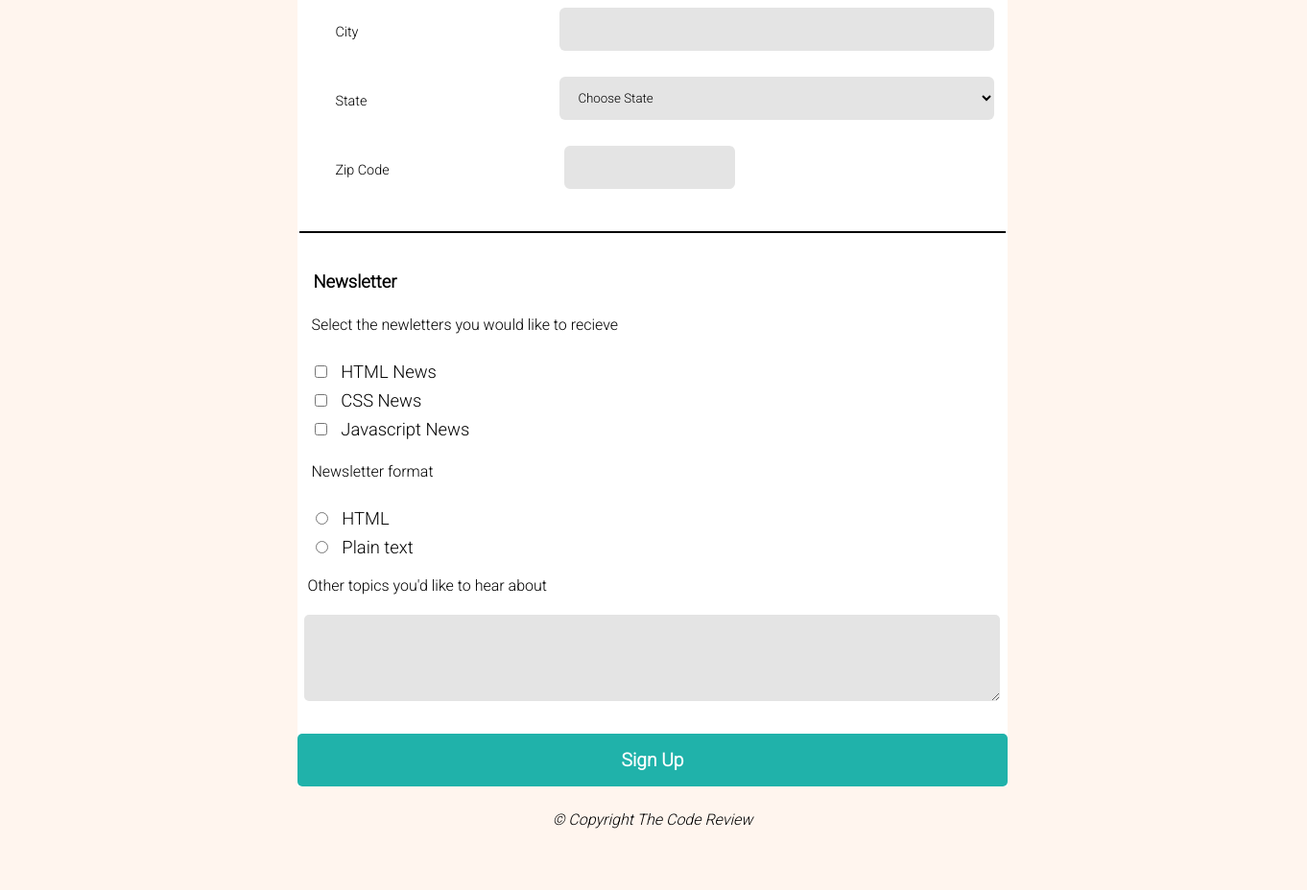
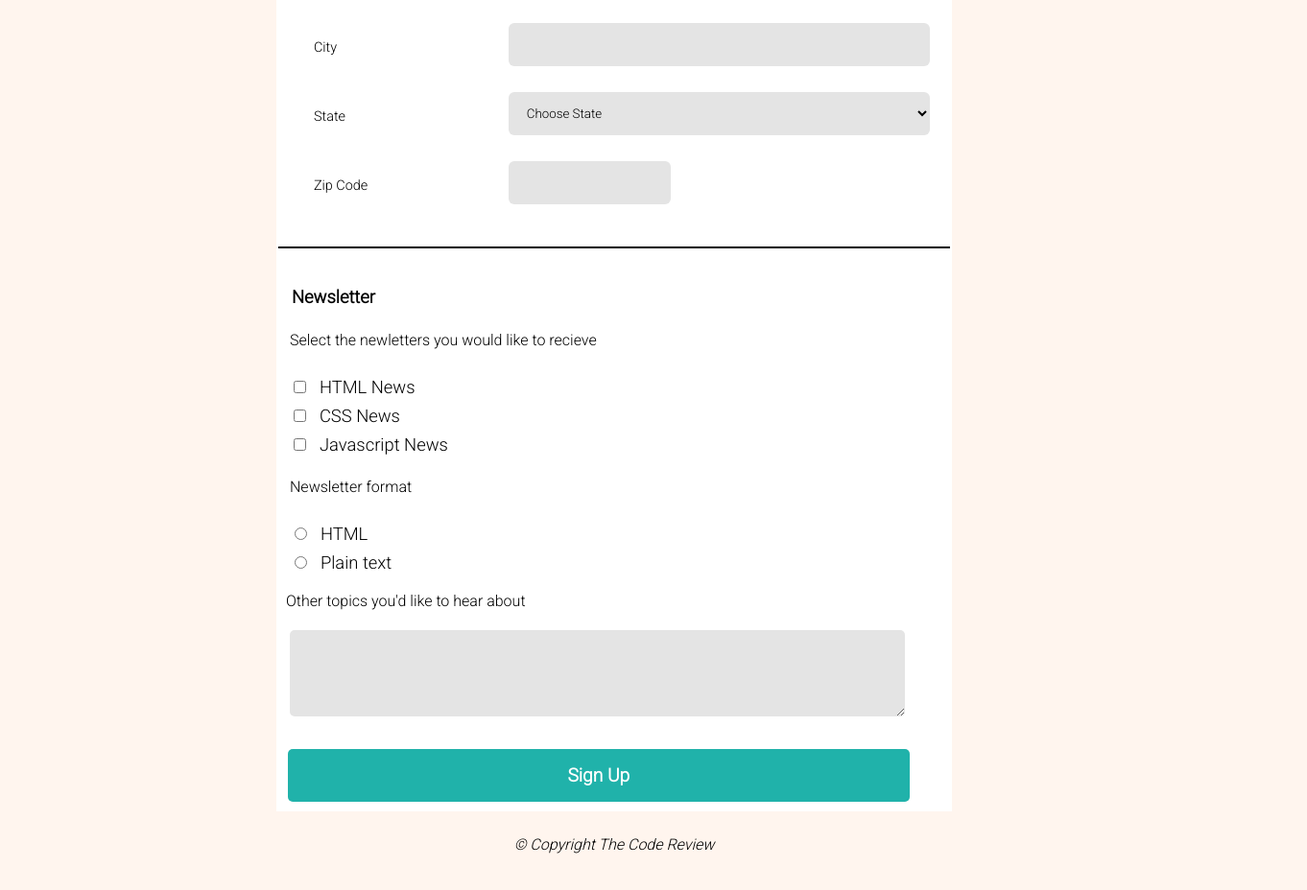
Before and after one commit to datse19/project-3, a plain HTML site: page index.html in a window 1280 px wide. Shown: the part 582-1510 px from the top of the page at 96% size, 1362 px wide, since content can reach past the window. Drawn offline with Linux system fonts and the light colour scheme.

Commit message:
final edit
.section-1 label, margin-right to 0 did the trick with the #zip input field stick out.

```diff
--- a/css/style.css
+++ b/css/style.css
@@ -7,20 +7,23 @@ header, nav {
     text-align: center;
 }
 
-nav {
+.nav {
     font-size: 1.6rem;
     background-color: blueviolet;
     color: white;
     text-transform: uppercase;
     padding: 28px;
-    margin: -10px;
-
+    position: sticky;
+    top: 0;
 }
 
 body {
-    width: 105%;
+    width: 100%;
     display: block;
     background-color: seashell;
+    margin-top: 0;
+    margin-left: 0;
+
 }
 
 h1 {
@@ -129,16 +132,17 @@ fieldset {
 }
 
 textarea {
-    margin: 15px 7px;
+    margin: 15px 14px;
     background-color: rgb(228, 228, 228);
     border: none;
+    border-radius: 5px;
 
 }
 
 
 .button{
     background-color:lightseagreen;
-    width: 100%;
+    width: 92%;
     height: 55px;
     color:white;
     font-size: 1.2rem;
@@ -146,6 +150,7 @@ textarea {
     border-radius: 5px;
     border: none;
     margin-top: 25px;
+    margin-left: 12px;
 }
 
 footer {
@@ -191,6 +196,7 @@ footer {
         width: 30%;
         font-size: .9rem;
         height: auto;
+        margin-right: 0;
 
     }
 
@@ -211,6 +217,7 @@ footer {
 
     #zip {
         width: 25%;
+        /* margin-right: 37%; */
 
     }
 
@@ -223,13 +230,14 @@ footer {
     }
 
     textarea   {
-        width: 98%;
+        width: 91%;
         height: 90px;
         border-radius: 5px;
     }
 
     .button {
         margin-top: 15px;
+        margin-bottom: 10px;
     }
 
     footer {
--- a/index.html
+++ b/index.html
@@ -9,7 +9,7 @@
 </head>
 
 <body>
-    <nav>The Code Review</nav>
+    <nav class="nav">The Code Review</nav>
 
     <header>
     <h1>Signup for our newsletter</h1>
@@ -126,7 +126,7 @@
         </fieldset>
 
         <label for="topics" class="topic">Other topics you'd like to hear about </label>
-        <textarea id="topics" name="user_topics" rows="8" cols="40"></textarea>
+        <textarea id="topics" name="user_topics" rows="8" cols="43"></textarea>
 
         <button class="button" type="button">Sign Up</button>
     </form>
```
